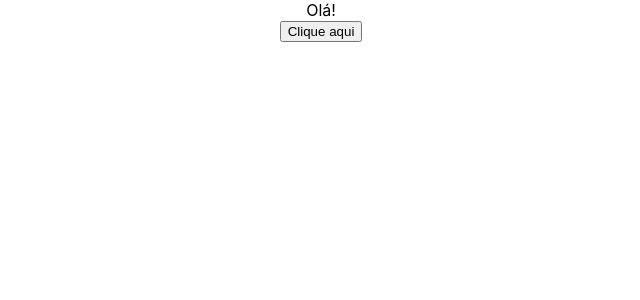
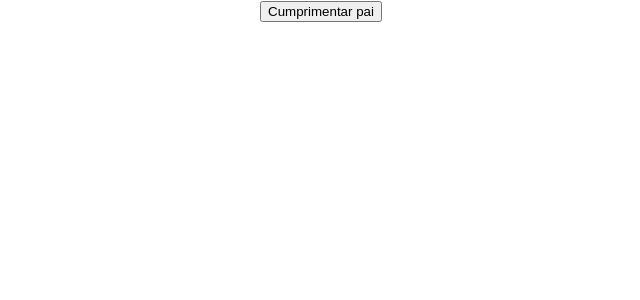
Before and after one commit to Torelli/hello-world, a React (Create React App) app: page / in a window 1280 px wide. Shown: the top 300 px of the page, without its empty margins (319-959 px from the left). Built offline with nearby package versions, Linux system fonts and the light colour scheme.

Commit message:
Passando métodos como props de componente filho para componente pai

```diff
--- a/src/App.js
+++ b/src/App.js
@@ -8,12 +8,14 @@
 import FunctionClick from './components/FunctionClick';
 import ClassClick from './components/ClassClick';
 import EventBind from './components/EventBind';
+import ParentComponent from './components/ParentComponent';
 
 function App(){
   return(
     <div className="App">
-      <EventBind/>
-      {/*<FunctionClick/>
+      <ParentComponent/>
+      {/*<EventBind/>
+      <FunctionClick/>
       <ClassClick/>
       <Greet name="Bruce" heroName="Batman" />
       <Message/>
--- /dev/null
+++ b/src/components/ChildComponent.js
@@ -0,0 +1,11 @@
+import React from 'react'
+
+function ChildComponent(props) {
+  return (
+    <div>
+      <button onClick={() => props.greetHandler('filho')}>Cumprimentar pai</button>
+    </div>
+  )
+}
+
+export default ChildComponent
--- /dev/null
+++ b/src/components/ParentComponent.js
@@ -0,0 +1,31 @@
+import React, { Component } from 'react'
+import ChildComponent from './ChildComponent'
+
+class ParentComponent extends Component {
+
+    constructor(props) {
+      super(props)
+
+      this.state = {
+         parentName: 'Pai'
+      }
+
+      this.greetParent = this.greetParent.bind(this)
+
+    }
+
+    greetParent(childName) {
+        alert(`Olá, ${this.state.parentName}. Assinado: ${childName}`)
+    }
+
+
+  render() {
+    return (
+      <div>
+        <ChildComponent greetHandler={this.greetParent}/>
+      </div>
+    )
+  }
+}
+
+export default ParentComponent
```
